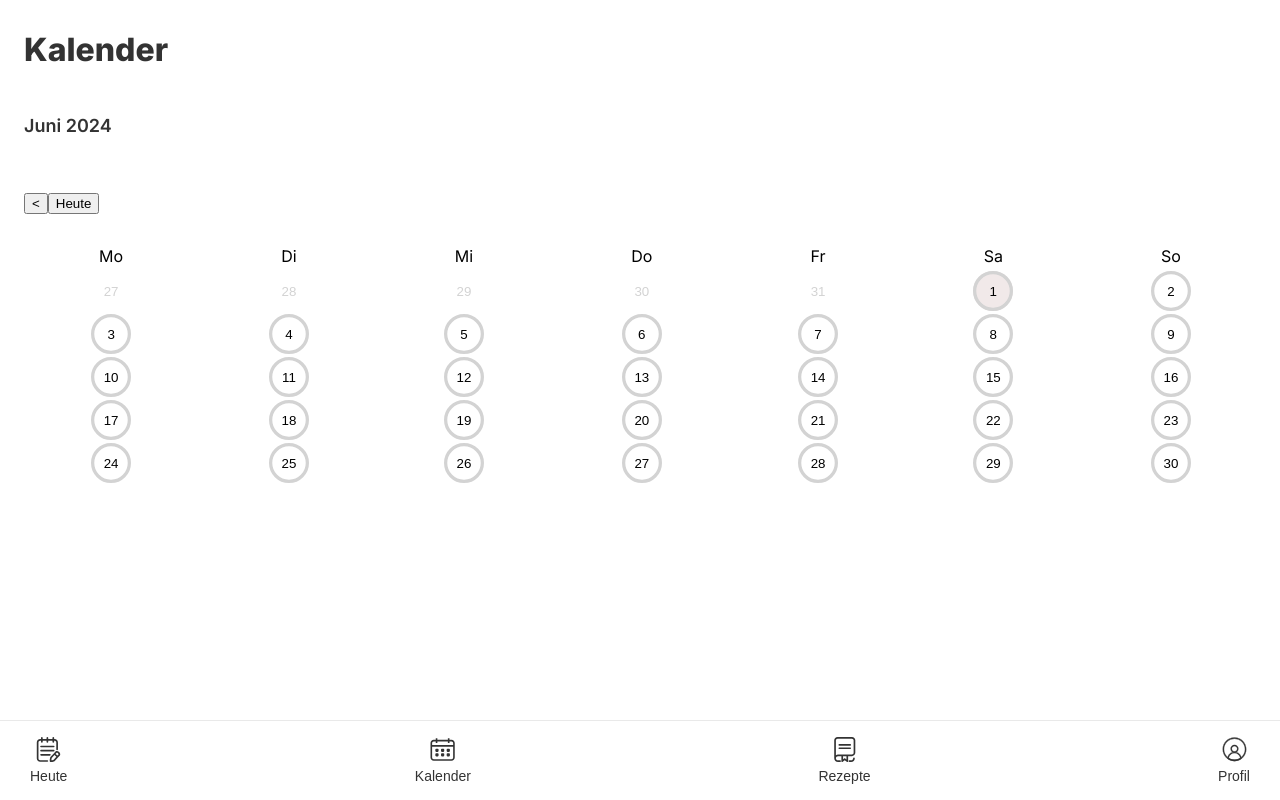
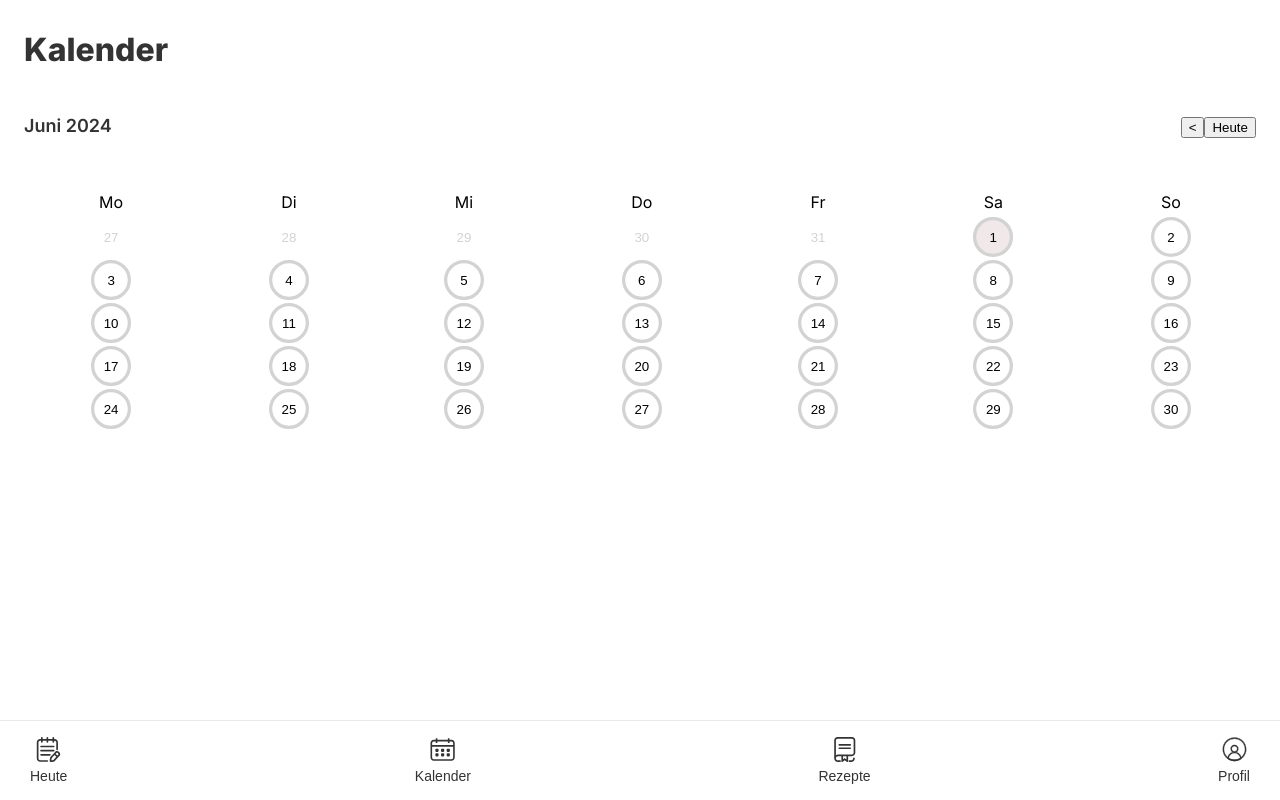
Before and after one commit to ingbeck/TrackMyMeal, a React (Vite) app in the folder frontend/: page /calendar/1 in a window 1280 px wide. Built offline with nearby package versions, Linux system fonts and the light colour scheme; no server answers; the HTML template or start-up script is replaced by a standard one.

Commit message:
move buttons to browse calendar

```diff
--- a/frontend/src/components/modals/ModalAddFoodItem.css
+++ b/frontend/src/components/modals/ModalAddFoodItem.css
@@ -38,6 +38,10 @@
     gap: 12px;
 }
 
+.modalAddFoodItem-btn-wrapper-horizontal{
+    display: flex;
+}
+
 .modalAddFoodItem-btn-wrapper button{
     justify-self: flex-end;
     display: flex;
--- a/frontend/src/pages/CalendarScreen.tsx
+++ b/frontend/src/pages/CalendarScreen.tsx
@@ -59,15 +59,18 @@ export default function CalendarScreen(props: Readonly<CalendarScreenProps>) {
     return (
         <div className={"homescreen"}>
             <h1>Kalender</h1>
-            <h2>{formattedDateCaption(date)}</h2>
-            <div>
-                <button onClick={buttonBackClick}>{"<"}</button>
-                <button onClick={() => setDate(new Date())}>Heute</button>
-                {
-                    isCurrentMonth(date) && <button onClick={buttonNextClick}>{">"}</button>
-                }
+            <div style={{display:"flex", justifyContent:"space-between", alignItems:"baseline"}}>
+                <h2>{formattedDateCaption(date)}</h2>
+                <div className={"modalAddFoodItem-btn-wrapper-horizontal"}>
+                    <button className={"cancel"} onClick={buttonBackClick}>{"<"}</button>
+                    <button className={"add"} onClick={() => setDate(new Date())}>Heute</button>
+                    {
+                        isCurrentMonth(date) && <button className={"cancel"} onClick={buttonNextClick}>{">"}</button>
+                    }
+                </div>
             </div>
-            <CalendarView appUserCalories={props.appUser.bmrWithActivity} diaryEntries={props.diary.diaryEntries} date={date}/>
+            <CalendarView appUserCalories={props.appUser.bmrWithActivity} diaryEntries={props.diary.diaryEntries}
+                          date={date}/>
         </div>
     );
 }
```
